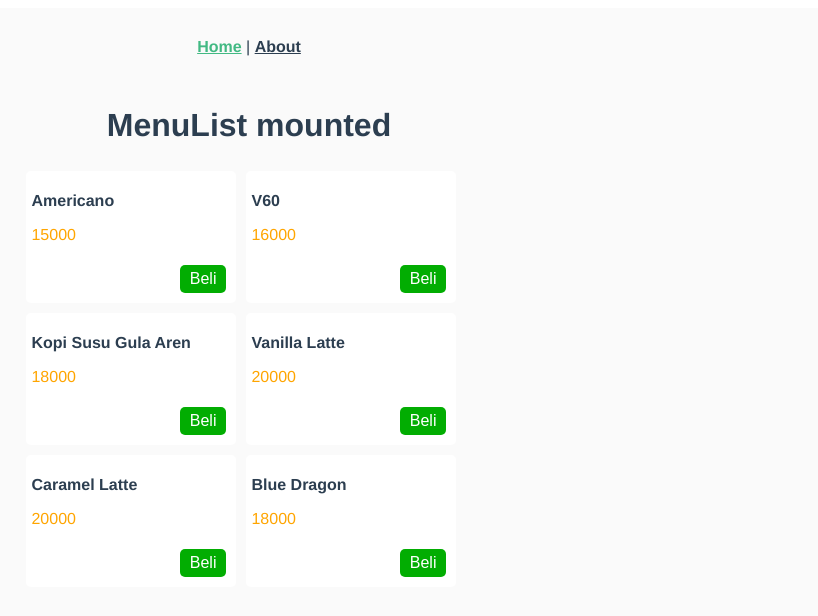
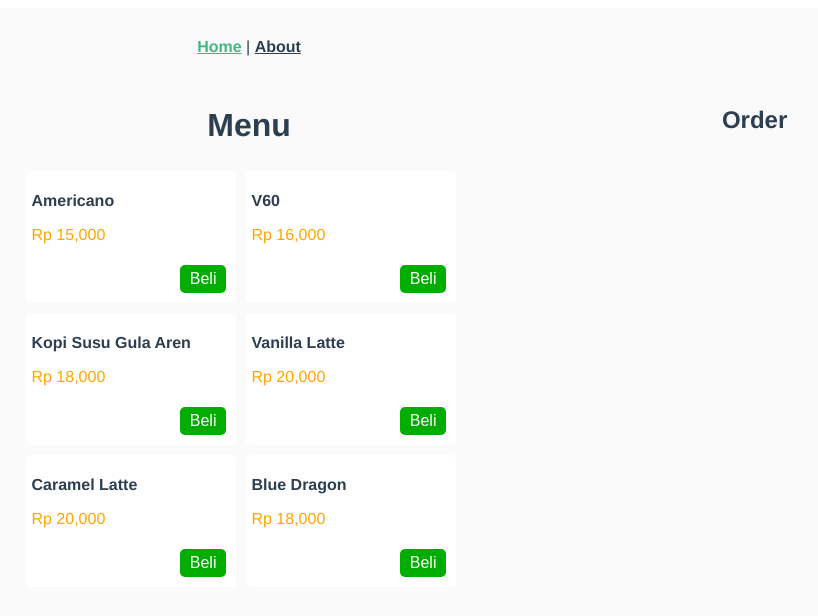
Before and after one commit to ilhamdcp/pos-desktop-app, a Vue app: page / in a window 1280 px wide. Shown: the top 616 px of the page, without its empty margins (391-1209 px from the left). Built offline with nearby package versions, Linux system fonts and the light colour scheme.

Commit message:
add subtotal and tax value

```diff
--- a/src/components/MenuCard.vue
+++ b/src/components/MenuCard.vue
@@ -1,11 +1,11 @@
 <template>
   <div class="menu-card">
     <p class="name-text"> {{ name }}</p>
-    <p class="price-text"> {{ price }} </p>
+    <p class="price-text">Rp {{ price.toLocaleString() }} </p>
     <button class="buy-button" v-on:click="addMenu()">Beli</button>
   </div>
 </template>
-<script lang="ts">
+<script>
 import ActionType from '@/store/ActionType';
 import { useStore } from 'vuex';
 
--- a/src/components/MenuList.vue
+++ b/src/components/MenuList.vue
@@ -1,5 +1,5 @@
 <template>
-  <h1>MenuList mounted</h1>
+  <h1>Menu</h1>
   <div class="menu-list">
     <MenuCard v-for="menuItem in menuItems" :key="menuItem.name" v-bind="menuItem"/>
   </div>
--- a/src/components/OrderCard.vue
+++ b/src/components/OrderCard.vue
@@ -3,7 +3,7 @@
     <button class="menu-close" v-on:click="removeOrder()"><img src="@/assets/close.png"></button>
     <div class="menu-name">{{ name }}</div>
     <OrderQuantity v-bind:name="name" v-bind:quantity="quantity"/>
-    <p class="menu-subtotal">@: Rp{{ subtotal() }}</p>
+    <p class="menu-subtotal">Rp {{ subtotal().toLocaleString() }}</p>
   </div>
 </template>
 <script>
--- a/src/components/OrderList.vue
+++ b/src/components/OrderList.vue
@@ -1,12 +1,16 @@
 <template>
-  <ul v-for="orderItem in orderItems" :key="orderItem.name" class="order-list-container">
-    <li class="order-item-container"><OrderCard v-bind="orderItem"/></li>
-  </ul>
+  <h2>Order</h2>
+    <OrderCard v-bind="orderItem" v-for="orderItem in orderItems" :key="orderItem.name"/>
+  <div class="div-total" v-if="orderItems.length > 0">
+    <div class="div-subtotal">Subtotal: Rp {{ subTotal.toLocaleString() }}</div>
+    <div class="div-tax">Tax 10%</div>
+  </div>
 </template>
-<script>
+<script lang="ts">
 import { computed } from 'vue';
 import { useStore } from 'vuex';
 import OrderCard from '@/components/OrderCard.vue';
+import { OrderItem } from '@/interface/OrderItem';
 
 export default {
   components: {
@@ -16,6 +20,9 @@ export default {
     const store = useStore();
     return {
       orderItems: computed(() => store.state.orderItems),
+      subTotal: computed(() => store.state.orderItems
+        .map((element: OrderItem) => element.individualPrice * element.quantity)
+        .reduce((price: number, current: number) => current + price, 0)),
     };
   },
 };
@@ -24,4 +31,8 @@ export default {
   .order-list-container {
     list-style-type: none;
   }
+
+  .div-total {
+    text-align: start;
+  }
 </style>
```
